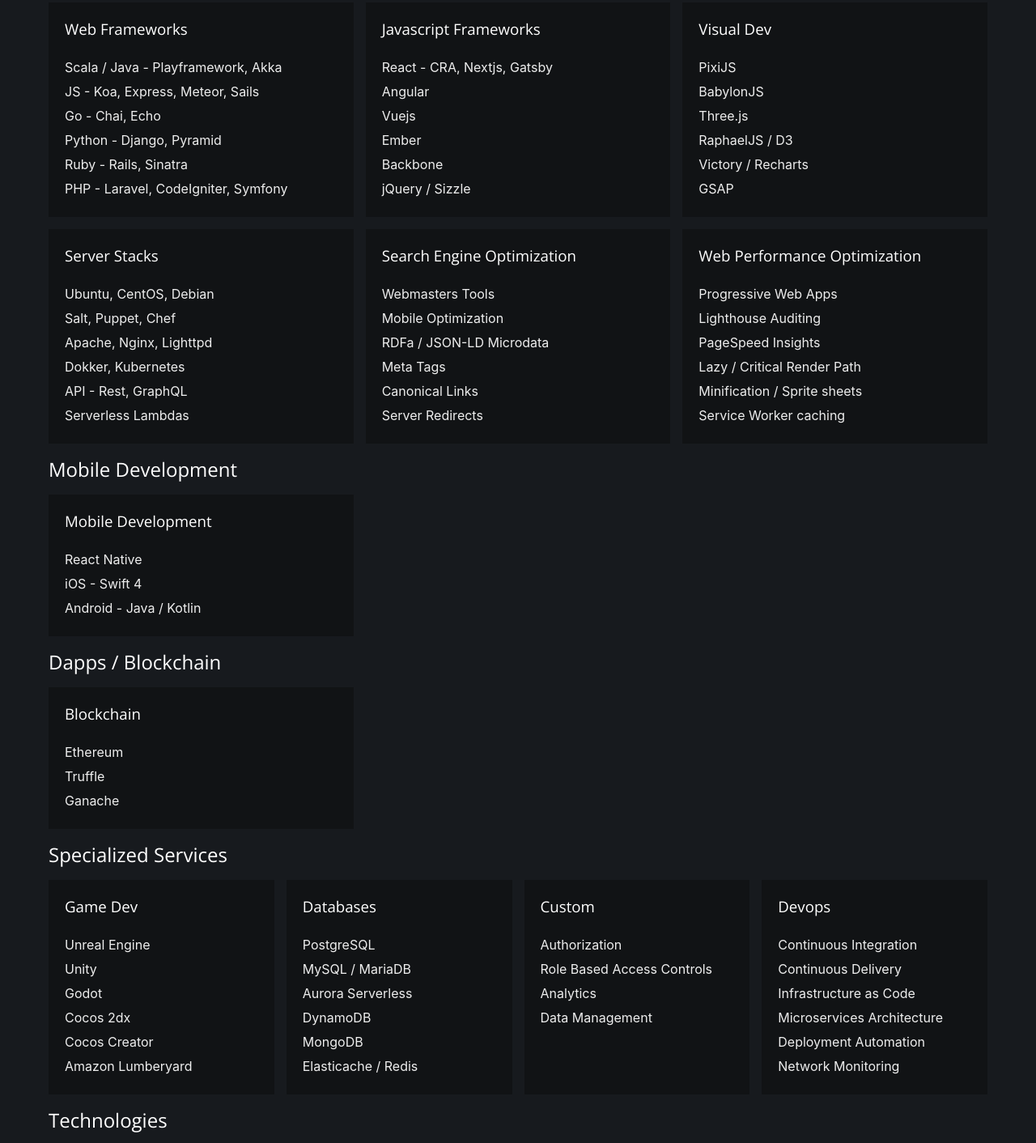
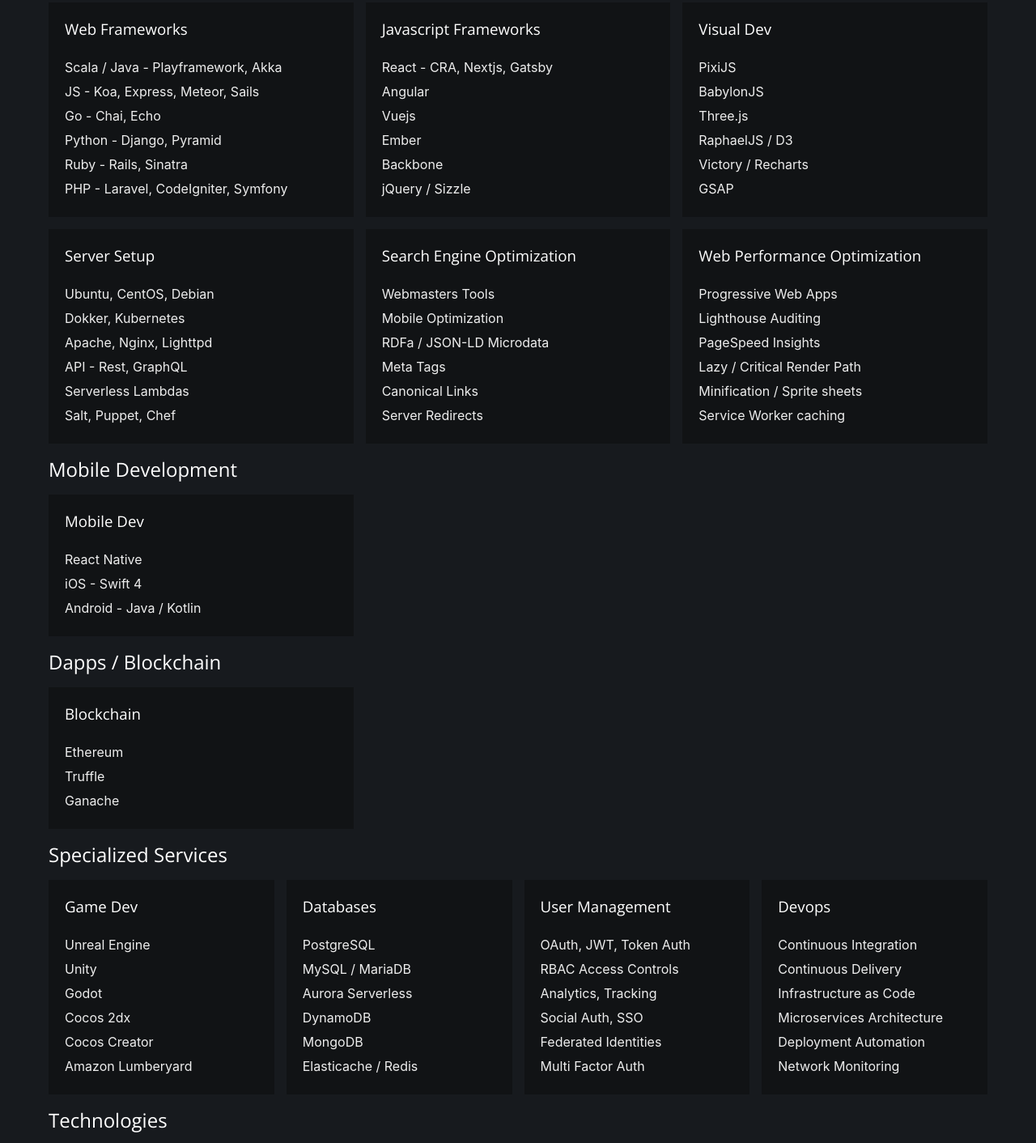
Before and after one commit to jmparsons/jmparsons.com, a Gatsby site: page /services in a window 1280 px wide. Shown: the part 196-1608 px from the top of the page at 81% size. Built offline with nearby package versions, Linux system fonts and the light colour scheme; Gatsby itself is replaced by a stand-in of ours.

Commit message:
Updated services more.

```diff
--- a/src/pages/services.tsx
+++ b/src/pages/services.tsx
@@ -46,14 +46,14 @@
             </ul>
           </SvcBlock>
           <SvcBlock>
-            <h3>Server Stacks</h3>
+            <h3>Server Setup</h3>
             <ul>
               <li>Ubuntu, CentOS, Debian</li>
-              <li>Salt, Puppet, Chef</li>
+              <li>Dokker, Kubernetes</li>
               <li>Apache, Nginx, Lighttpd</li>
-              <li>Dokker, Kubernetes</li>
               <li>API - Rest, GraphQL</li>
               <li>Serverless Lambdas</li>
+              <li>Salt, Puppet, Chef</li>
             </ul>
           </SvcBlock>
           <SvcBlock>
@@ -82,7 +82,7 @@
         <h2>Mobile Development</h2>
         <SvcGrid>
           <SvcBlock>
-            <h3>Mobile Development</h3>
+            <h3>Mobile Dev</h3>
             <ul>
               <li>React Native</li>
               <li>iOS - Swift 4</li>
@@ -126,12 +126,14 @@
             </ul>
           </SvcBlock>
           <SvcBlock>
-            <h3>Custom</h3>
+            <h3>User Management</h3>
             <ul>
-              <li>Authorization</li>
-              <li>Role Based Access Controls</li>
-              <li>Analytics</li>
-              <li>Data Management</li>
+              <li>OAuth, JWT, Token Auth</li>
+              <li>RBAC Access Controls</li>
+              <li>Analytics, Tracking</li>
+              <li>Social Auth, SSO</li>
+              <li>Federated Identities</li>
+              <li>Multi Factor Auth</li>
             </ul>
           </SvcBlock>
           <SvcBlock>
```
